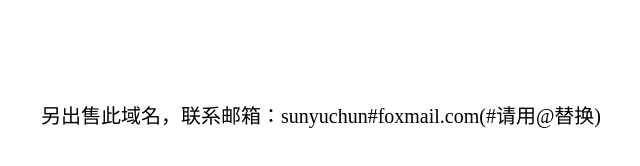
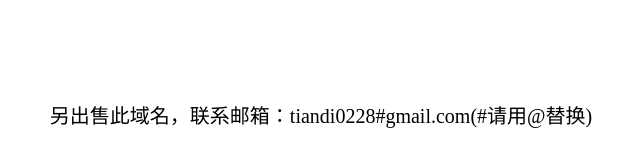
Before and after one commit to rain0228/rain0228.github.io, a plain HTML site: page index.html in a window 1280 px wide. Shown: the whole page, without its empty margins (319-959 px from the left). Drawn offline with Linux system fonts and the light colour scheme.

Commit message:
Update index.html

```diff
--- a/index.html
+++ b/index.html
@@ -18,7 +18,7 @@
 
 <body>
 <div id="syc-poetry"></div>
-<p style="font-size: 20px;">另出售此域名，联系邮箱：sunyuchun#foxmail.com(#请用@替换)</p>
+<p style="font-size: 20px;">另出售此域名，联系邮箱：tiandi0228#gmail.com(#请用@替换)</p>
 <script src="https://lib.syc.im/lib/main.js"></script>
 <div style="display:none">
 <script>
```
